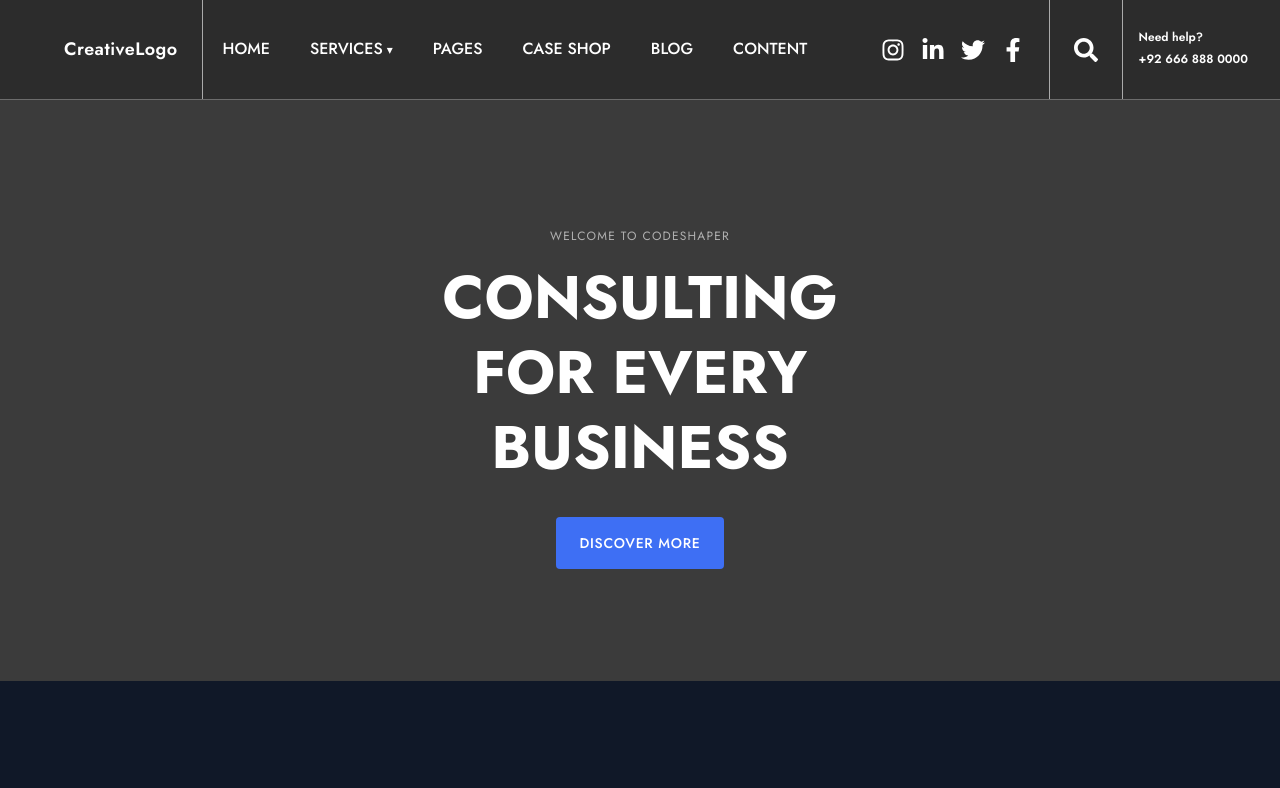
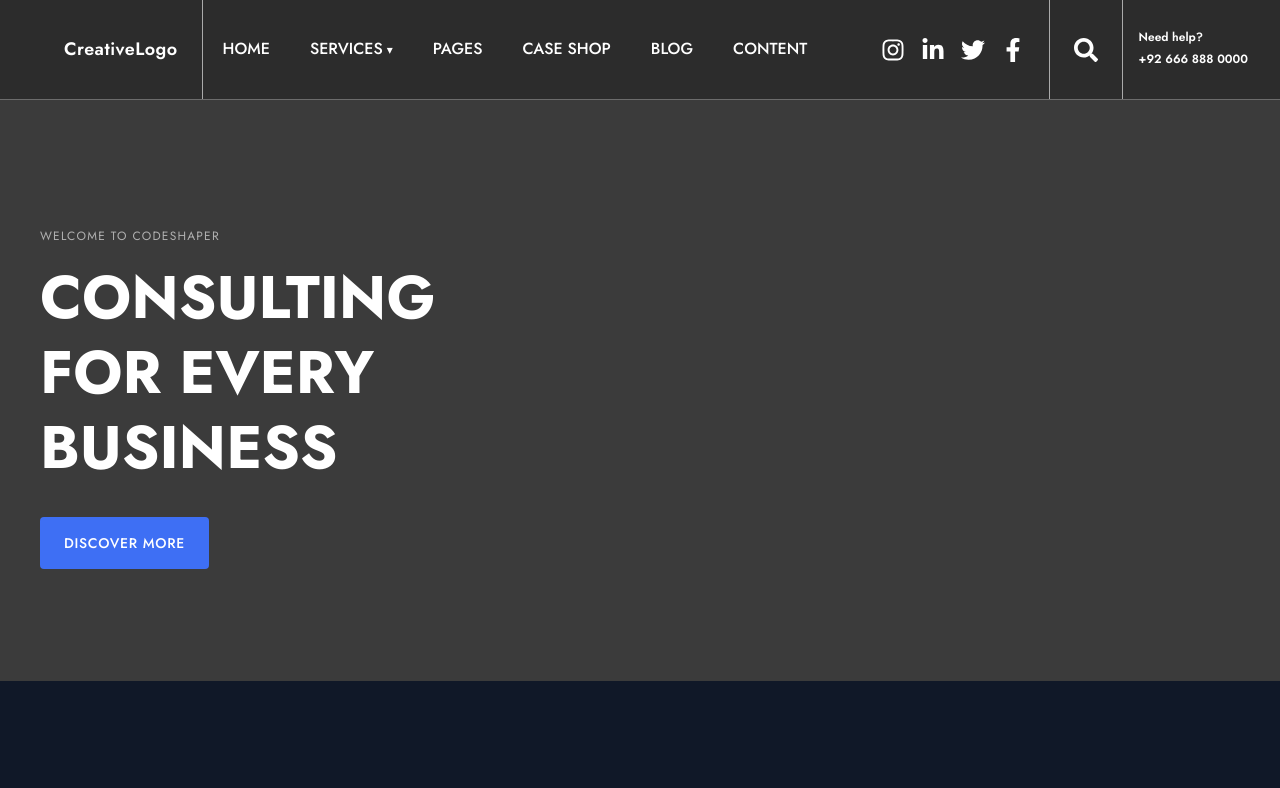
Before and after one commit to tomike26/FastMonie-Front-end-Task, a Next.js app: page / in a window 1280 px wide. Shown: the top 788 px of the page. Built offline with nearby package versions, Linux system fonts and the light colour scheme.

Commit message:
hero section styling fixed

```diff
--- a/src/app/page.js
+++ b/src/app/page.js
@@ -32,8 +32,8 @@ const Home = () => {
   return (
     <>
       <Navbar />
-      <section className="bg-[#3b3b3b] text-white md:px-10 md:px-24 pt-32 pb-28">
-        <div className="lg:max-w-7xl mx-auto text-center">
+      <section className="bg-[#3b3b3b] text-white md:px-10 px-24 pt-32 pb-28">
+       <div className="lg:max-w-7xl mx-auto text-center lg:text-left">
           <p className="text-xs uppercase tracking-widest text-white/60 mb-4">
             WELCOME TO CODESHAPER
           </p>
```
